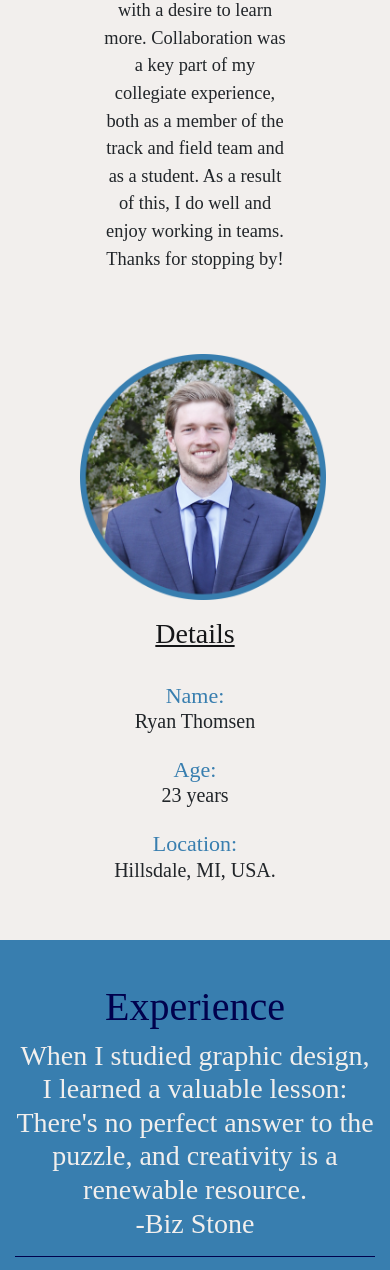
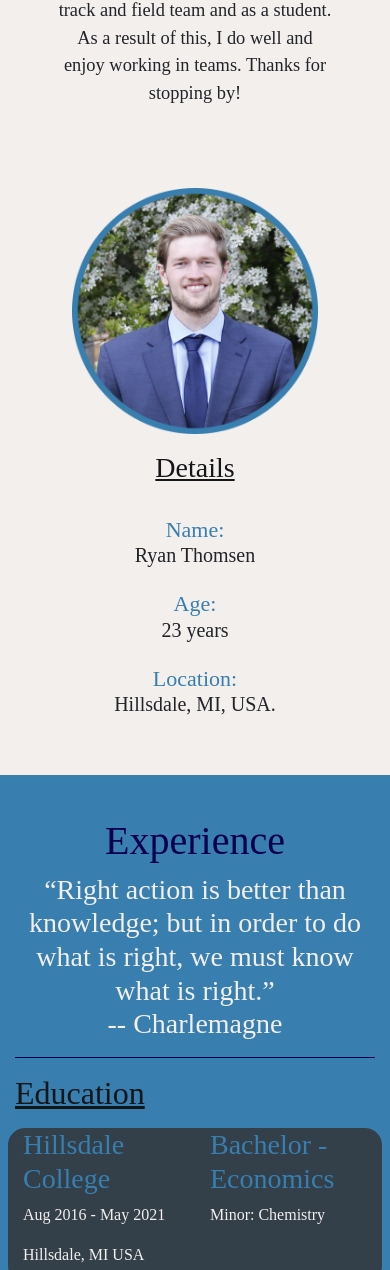
Before and after one commit to ryanthomsen/ryanthomsen.github.io, a plain HTML site: page index.html in a window 390 px wide. Shown: the part 1056-2326 px from the top of the page. Drawn offline with Linux system fonts and the light colour scheme.

Commit message:
Modified site quotes, content in skill section, and Mobile sizing.

```diff
--- a/css/stylish-portfolio.css
+++ b/css/stylish-portfolio.css
@@ -151,13 +151,14 @@ body {
 
 @media screen and (max-width: 1000px) {
   .column {
-    width: 51%;
+    width: 75vw;
     margin: auto;
   }
 
   .columnimg {
-    width: 51%;
+    width: 75vw;
     margin: auto;
+
   }
 
   .skill {
--- a/index.html
+++ b/index.html
@@ -109,8 +109,7 @@
     <div class="background">
       <div id="title" class="container text-center my-auto">
         <h1 class=text-green>Experience<br></h1>
-        <h3 class=text-white>When I studied graphic design, I learned a valuable lesson: There's no perfect answer to
-          the puzzle, and creativity is a renewable resource. <br>-Biz Stone</h3>
+        <h3 class=text-white>“Right action is better than knowledge; but in order to do what is right, we must know what is right.”<br>-- Charlemagne</h3>
         <hr style="height:0.1vh;border:none;color:#00014d;background-color:#00014d">
       </div>
       <div id="title" class="container my-auto">
@@ -169,7 +168,7 @@
   <section id="skills">
     <div id="title" class="container text-center my-auto">
       <h1 class="text-green ">Skills<br></h1>
-      <h3 class="text-grey">Another meaningless quote can go here <br>-Ryan Thomsen</h3>
+      <h3 class="text-grey">"Many were increasingly of the opinion that they’d all made a big mistake in coming down from the trees in the first place. And some said that even the trees had been a bad move, and that no one should ever have left the oceans."<br>--Hitchhiker's Guide to the Galaxy</h3>
       <hr style="height:0.1vh;border:none;color:#00014d;background-color:#00014d">
       <br>
       <div id="title" class="container my-auto">
@@ -242,7 +241,7 @@
             <i class="text-blue fas fa-circle align-right">&nbsp</i>
           </div>
           <div class="skill col -sm-5.5 offset-sm-1">
-            <span class="text-blue align-left">Spanish (Understandable):</span>
+            <span class="text-blue align-left">Spanish (Intelligible):</span>
             <i class="text-blue far fa-circle align-right"></i>
             <i class="text-blue far fa-circle align-right">&nbsp</i>
             <i class="text-blue far fa-circle align-right">&nbsp</i>
```
